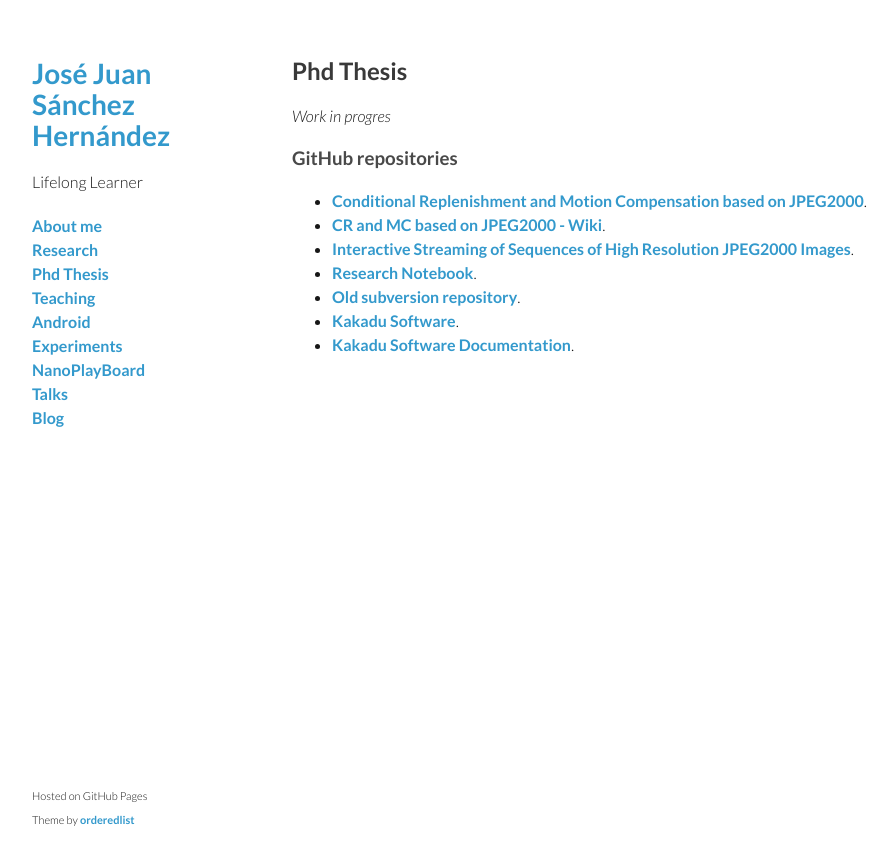
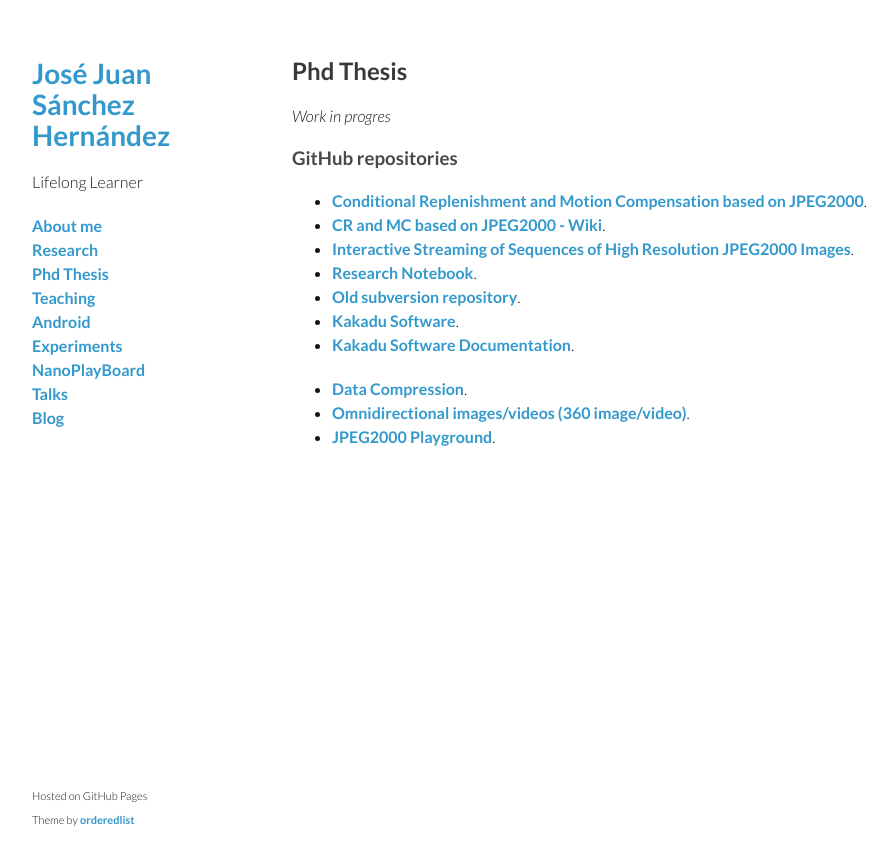
Before and after one commit to josejuansanchez/josejuansanchez.github.io, a Jekyll site: the page built from phd-thesis/index.md, in a window 1280 px wide. Shown: the top 865 px of the page, without its empty margins (178-1073 px from the left). Built offline with Jekyll 4.4.1, drawn with Linux system fonts in a browser that asks for light colours.

Commit message:
Updated phd-thesis section

```diff
--- a/phd-thesis/index.md
+++ b/phd-thesis/index.md
@@ -17,6 +17,10 @@ title: Phd Thesis
 * [Kakadu Software][6].
 * [Kakadu Software Documentation][7].
 
+* [Data Compression][8].
+* [Omnidirectional images/videos (360 image/video)][9].
+* [JPEG2000 Playground][10].
+
 [1]: https://github.com/josejuansanchez/cr_mc_j2k
 [2]: https://github.com/josejuansanchez/cr_mc_j2k/wiki
 [3]: https://github.com/josejuansanchez/tesis
```
Also changed, not shown: other parts of phd-thesis/index.md (+3 -0 lines).
